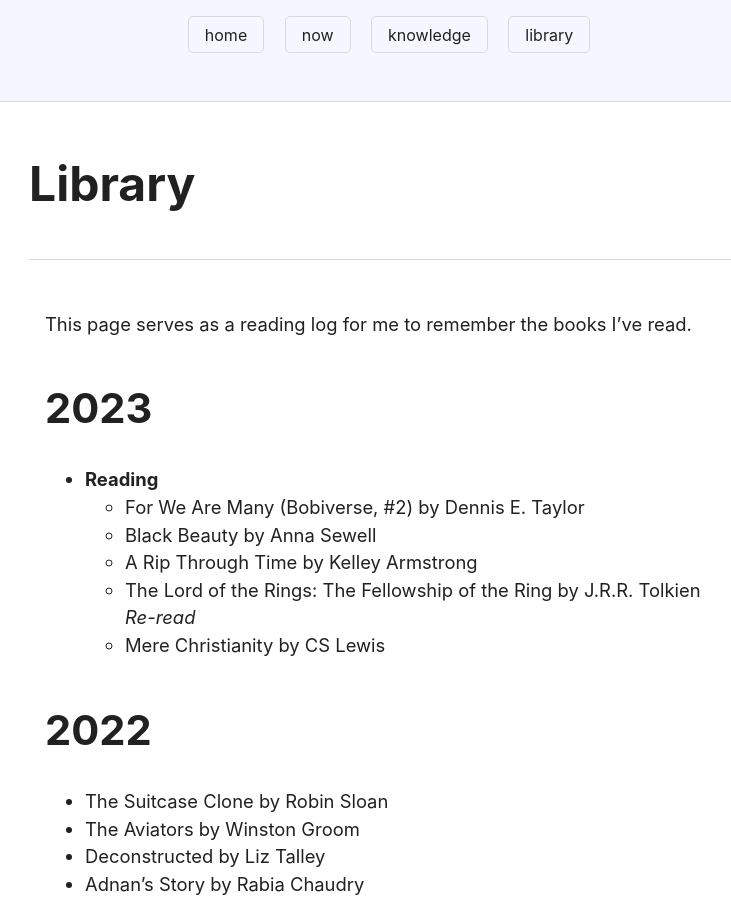
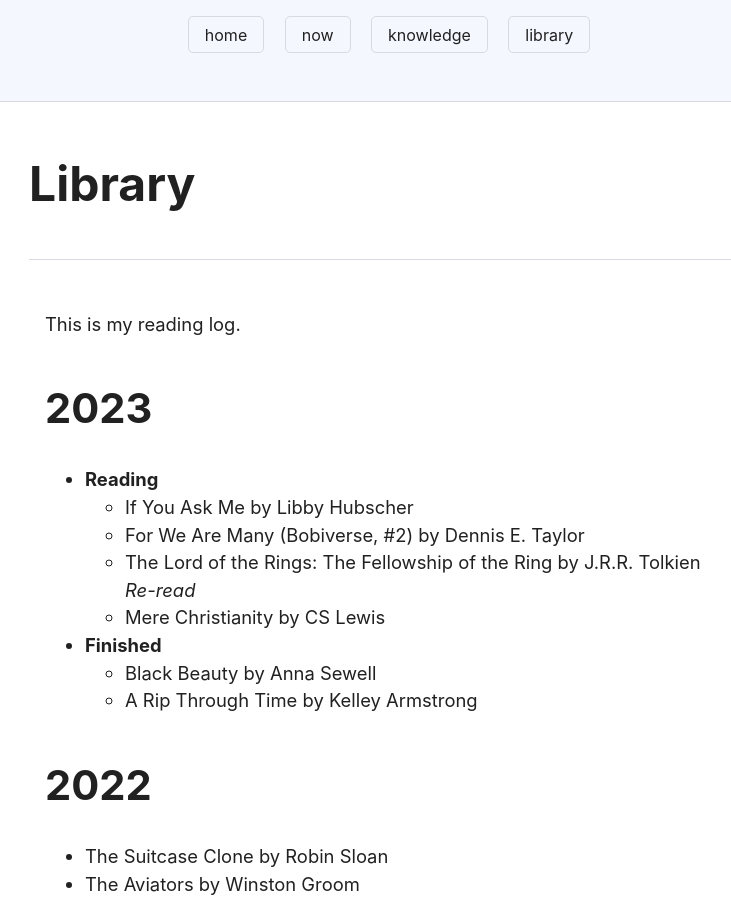
Before and after one commit to dahenson/dahenson.github.io, a Jekyll site: the page built from library.md, in a window 1280 px wide and 900 px high. Shown: the whole window, without its empty margins (251-982 px from the left). Built offline with Jekyll 4.4.1, drawn with Linux system fonts in a browser that asks for light colours.

Commit message:
Update the library

```diff
--- a/library.md
+++ b/library.md
@@ -4,16 +4,18 @@ layout: default
 permalink: /library/
 ---
 
-This page serves as a reading log for me to remember the books I’ve read.
+This is my reading log.
 
 ## 2023
 
 - **Reading**
+  - If You Ask Me by Libby Hubscher
   - For We Are Many (Bobiverse, #2) by Dennis E. Taylor
+  - The Lord of the Rings: The Fellowship of the Ring by J.R.R. Tolkien _Re-read_
+  - Mere Christianity by CS Lewis
+- **Finished**
   - Black Beauty by Anna Sewell
   - A Rip Through Time by Kelley Armstrong
-  - The Lord of the Rings: The Fellowship of the Ring by J.R.R. Tolkien _Re-read_
-  - Mere Christianity by CS Lewis
 
 ## 2022
 
```
